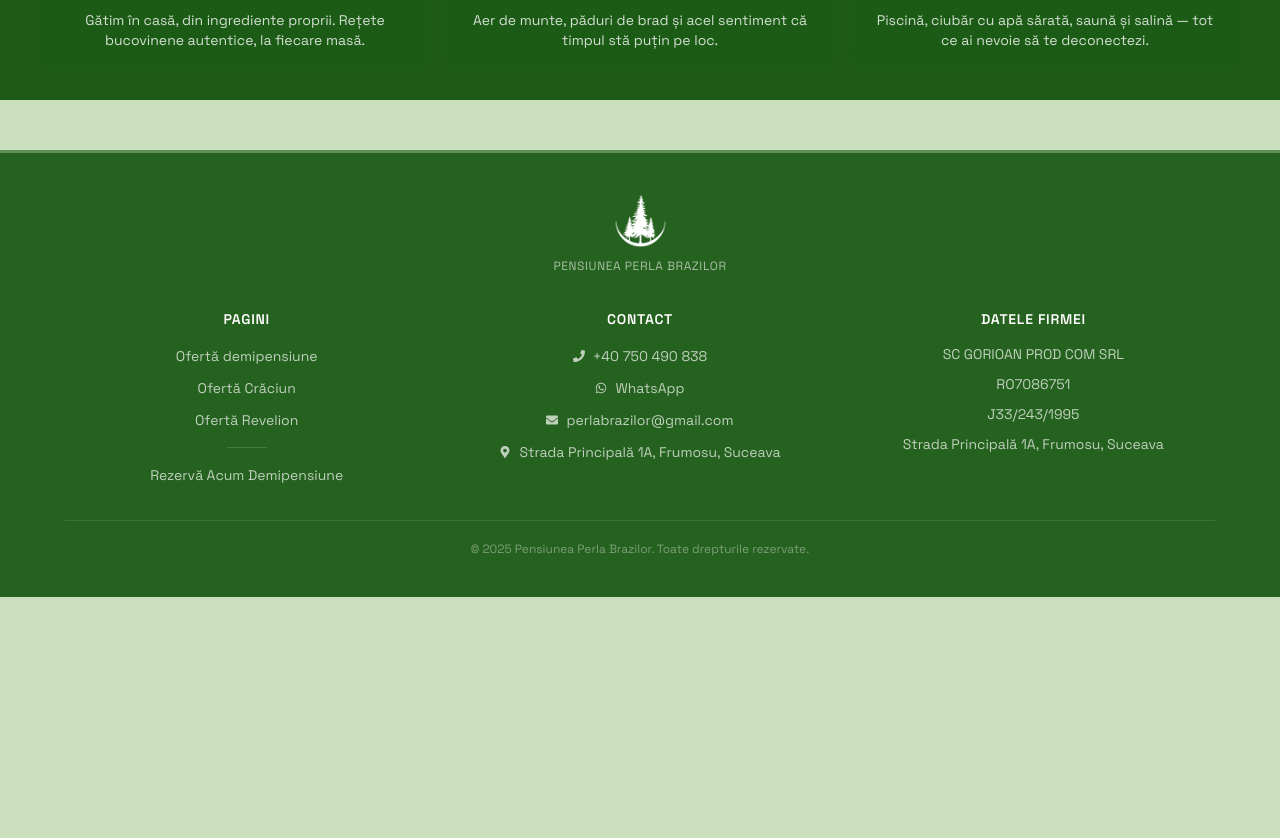
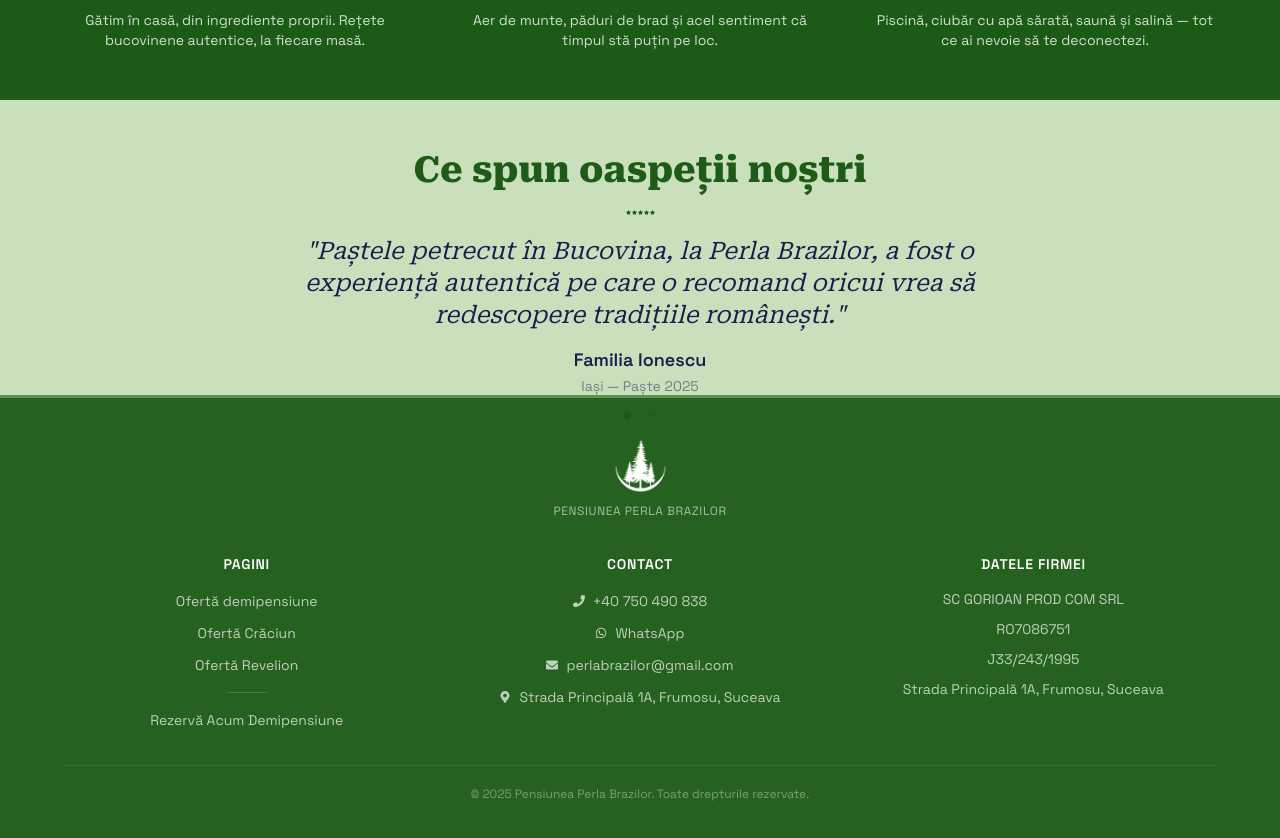
Before and after one commit to ciokyyy/actual-perla, a Next.js app: page /ro in a window 1280 px wide. Shown: the part 1721-2559 px from the top of the page. Before the commit the page ends 2318 px from the top, so only its background shows below. Built offline with nearby package versions, Linux system fonts and the light colour scheme.

Commit message:
Add Reviews section, remove old Widget, clean up home page flow

```diff
--- a/src/app/[locale]/page.tsx
+++ b/src/app/[locale]/page.tsx
@@ -1,11 +1,10 @@
-import AnimatedWidget from "@/components/AnimatedWidget";
-import C from "@/components/ComponentNames";
 import { Locale } from "next-intl";
 import { setRequestLocale } from "next-intl/server";
 import { use } from "react";
 import { CompactOfferCards } from "./oferte/ClientComponent";
 import { generatePageMetadata } from "@/libs/metadata";
 import AboutSection from "@/components/AboutSection";
+import ReviewsSection from "@/components/ReviewsSection";
 
 type Props = {
   params: Promise<{ locale: Locale }>;
@@ -28,9 +27,7 @@ export default function Home({ params }: Readonly<Props>) {
         <CompactOfferCards />
       </section>
       <AboutSection />
-      <C.HomePageContainer className="gap-30 flex flex-col items-center w-full max-w-1400 mx-auto px-20">
-        <AnimatedWidget />
-      </C.HomePageContainer>
+      <ReviewsSection locale={locale} />
     </>
   );
 }
--- /dev/null
+++ b/src/components/ReviewsSection.tsx
@@ -0,0 +1,116 @@
+"use client";
+import { useState, useEffect } from "react";
+import { motion, AnimatePresence } from "motion/react";
+import { FaStar } from "react-icons/fa";
+
+const reviews = [
+  {
+    text: {
+      ro: "Paștele petrecut în Bucovina, la Perla Brazilor, a fost o experiență autentică pe care o recomand oricui vrea să redescopere tradițiile românești.",
+      en: "Easter spent in Bucovina, at Perla Brazilor, was an authentic experience that I recommend to anyone who wants to rediscover Romanian traditions.",
+      it: "Pasqua trascorsa in Bucovina, alla Perla Brazilor, è stata un'esperienza autentica che raccomando a chi vuole riscoprire le tradizioni rumene.",
+    },
+    author: "Familia Ionescu",
+    location: "Iași",
+    period: "Paște 2025",
+  },
+  {
+    text: {
+      ro: "Am stat 3 nopți și a fost perfect. Mâncarea tradițională, aerul de munte și atmosfera familiale ne-au făcut să ne întoarcem cu drag.",
+      en: "We stayed 3 nights and it was perfect. Traditional food, mountain air and family atmosphere made us want to come back.",
+      it: "Abbiamo soggiornato 3 notti ed è stato perfetto. Il cibo tradizionale, l'aria di montagna e l'atmosfera familiare ci hanno fatto tornare volentieri.",
+    },
+    author: "Maria și Andrei",
+    location: "București",
+    period: "Octombrie 2025",
+  },
+  {
+    text: {
+      ro: "Cea mai frumoasă vacanță din ultimii ani. Copiii s-au bucurat de animale, iar noi ne-am relaxat la spa. Recomand cu drag!",
+      en: "The most beautiful vacation in recent years. The kids enjoyed the animals, and we relaxed at the spa. I highly recommend!",
+      it: "Le più belle vacanze degli ultimi anni. I bambini si sono goduti gli animali e noi ci siamo rilassati allo spa. Consiglio vivamente!",
+    },
+    author: "Familia Popescu",
+    location: "Cluj-Napoca",
+    period: "August 2025",
+  },
+];
+
+interface ReviewsSectionProps {
+  locale: string;
+}
+
+function Stars({ count = 5 }: { count?: number }) {
+  return (
+    <div className="flex gap-1">
+      {Array.from({ length: count }).map((_, i) => (
+        <FaStar key={i} className="w-5 h-5 text-primary" />
+      ))}
+    </div>
+  );
+}
+
+export default function ReviewsSection({ locale }: ReviewsSectionProps) {
+  const [index, setIndex] = useState(0);
+
+  useEffect(() => {
+    const interval = setInterval(() => setIndex((i) => (i + 1) % reviews.length), 6000);
+    return () => clearInterval(interval);
+  }, []);
+
+  const lang = locale === "it" ? "it" : locale === "en-us" ? "en" : "ro";
+  const review = reviews[index];
+
+  return (
+    <section className="w-full px-5 py-30 flex flex-col items-center gap-20">
+      <motion.h2
+        initial={{ y: 20, opacity: 0 }}
+        whileInView={{ y: 0, opacity: 1 }}
+        viewport={{ once: true }}
+        transition={{ duration: 0.5 }}
+        className="font-[family-name:var(--font-heading)] text-3xl md:text-4xl text-primary font-extrabold text-center"
+      >
+        Ce spun oaspeții noștri
+      </motion.h2>
+
+      <Stars />
+
+      <div className="max-w-700 w-full relative h-100">
+        <AnimatePresence mode="wait">
+          <motion.div
+            key={index}
+            initial={{ opacity: 0, y: 20 }}
+            animate={{ opacity: 1, y: 0 }}
+            exit={{ opacity: 0, y: -20 }}
+            transition={{ duration: 0.5 }}
+            className="absolute inset-0 flex flex-col items-center gap-15"
+          >
+            <p className="text-center text-text text-xl md:text-2xl font-[family-name:var(--font-heading)] italic">
+              "{review.text[lang as keyof typeof review.text]}"
+            </p>
+
+            <div className="flex flex-col items-center gap-2">
+              <span className="text-text font-semibold text-lg">{review.author}</span>
+              <span className="text-text/50 text-sm">
+                {review.location} — {review.period}
+              </span>
+            </div>
+
+            <div className="flex gap-5">
+              {reviews.map((_, i) => (
+                <button
+                  key={i}
+                  onClick={() => setIndex(i)}
+                  className={`w-8 h-8 rounded-full transition-all ${
+                    i === index ? "bg-primary" : "bg-primary/20"
+                  }`}
+                  aria-label={`Review ${i + 1}`}
+                />
+              ))}
+            </div>
+          </motion.div>
+        </AnimatePresence>
+      </div>
+    </section>
+  );
+}
```
